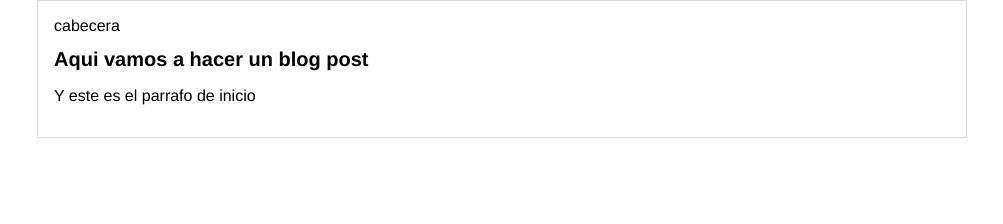
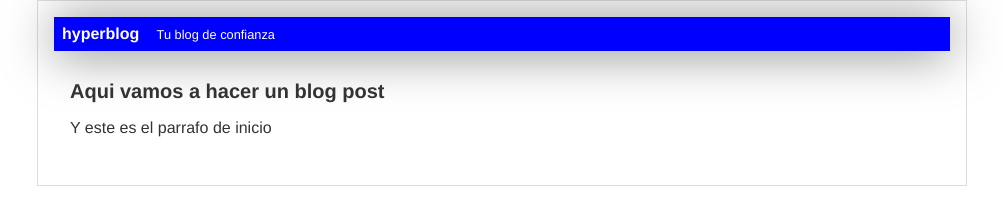
Before and after one commit to anyelicardenas/hyperblog, a plain HTML site: page index.html in a window 1280 px wide. Shown: the whole page, without its empty margins (138-1141 px from the left). Drawn offline with Linux system fonts and the light colour scheme.

Commit message:
finalizada la cabecers con idseño azul

```diff
--- a/estilos.css
+++ b/estilos.css
@@ -1,9 +1,25 @@
 body{
+    color: #333;
     text-align: center;
     font-family: 'Franklin Gothic Medium', 'Arial Narrow', Arial, sans-serif;
     font-size: 16px;
     margin: 0;
     padding: 0;
+}
+
+#cabecera{
+    background: blue;
+    color: white;
+    margin: 0;
+    padding: 0.5em;
+    font-weight: bold;
+    box-shadow: 0px 2px 50px 0px rgba(0, 0, 0, 0.5);
+}
+
+#cabecera #tagline{
+    font-weight: normal;
+    font-size: 0.8em;
+    padding: 0 0 0 1em;
 }
 
 #container{
@@ -17,3 +33,7 @@ body{
 #container h1{
     font-size: 20px;
 }
+
+#post{
+    padding: 1em;
+}
--- a/index.html
+++ b/index.html
@@ -5,13 +5,14 @@
     </head>
     <body>
         <div id="container">
-            cabecera
             <div id="cabecera">
+                hyperblog
+                <span id="tagline">Tu blog de confianza</span>
+            </div>
                 <div id="post">
                 <h1>Aqui vamos a hacer un blog post</h1>
                 <p>Y este es el parrafo de inicio</p>
                 </div>
-            </div>
         </div>
     </body>
 </html>
```
